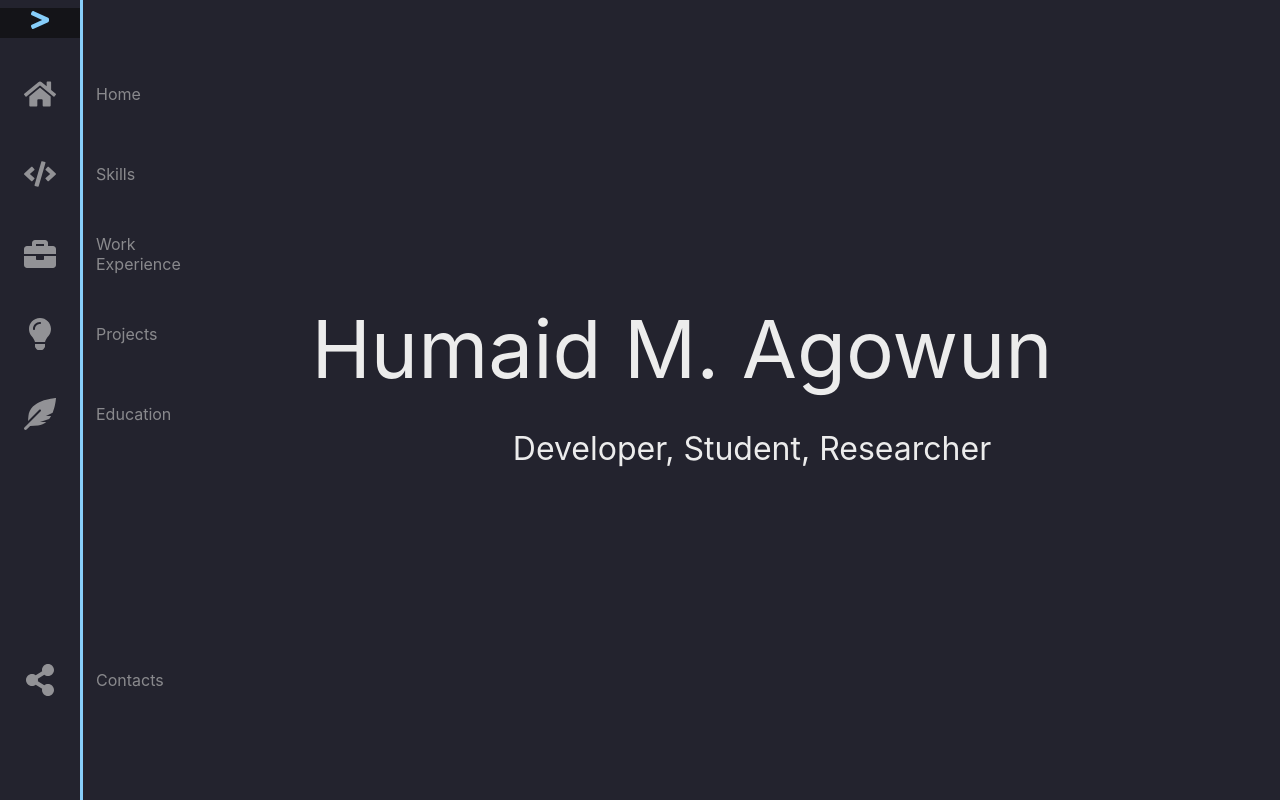
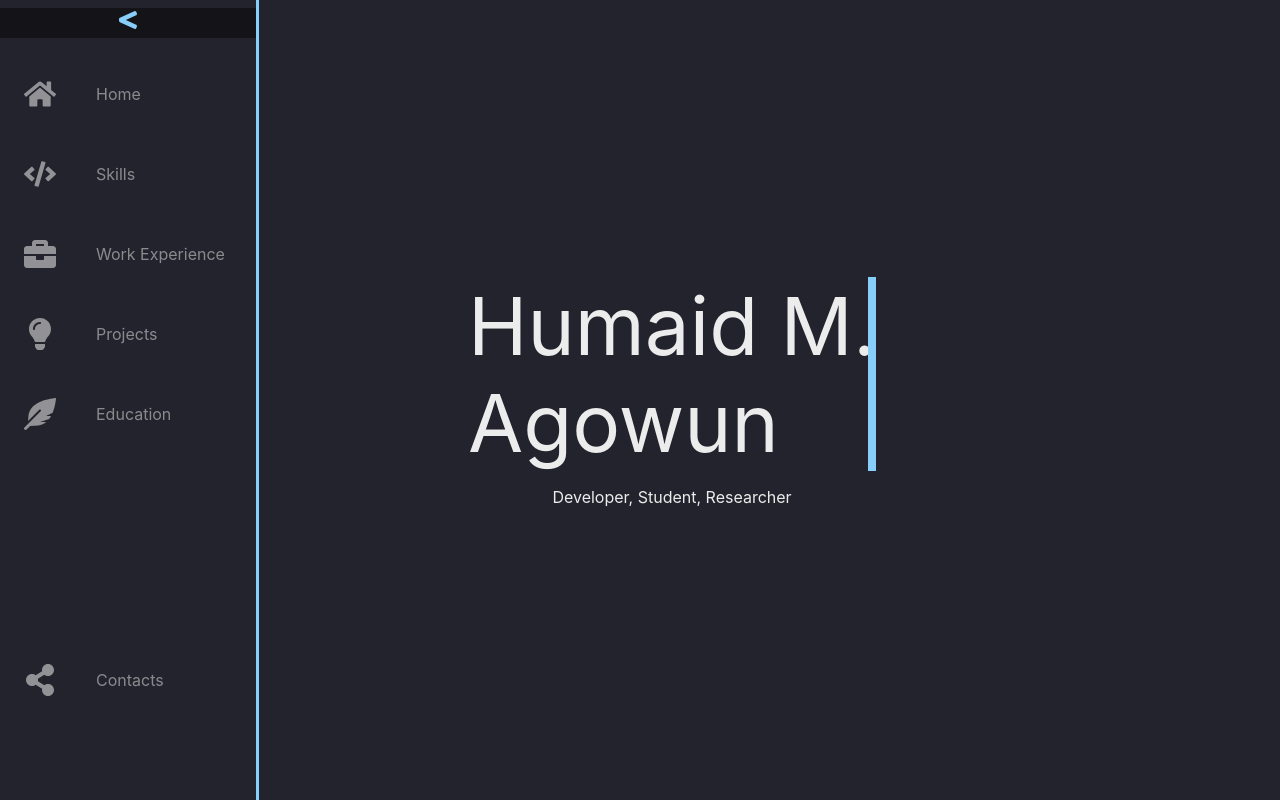
Before and after one commit to humaid123/portfolio, a React (Create React App) app: page / in a window 1280 px wide. Built offline with nearby package versions, Linux system fonts and the light colour scheme.

Commit message:
home page animation

```diff
--- a/src/App.css
+++ b/src/App.css
@@ -114,24 +114,29 @@ main {
 /*transition styles*/
 .page-enter {
   opacity: 0;
+  transform: scale(1.2);
 }
 
 .page-enter-active {
   opacity: 1;
-  transition: opacity 600ms;
+  transform: scale(1);
+  transition: opacity 600ms, transform 300ms;
 }
 
 .page-exit {
   opacity: 1;
+  transform: scale(1);
 }
 
 .page-exit-active {
   opacity: 0;
-  transition: opacity 600ms;
+  transform: scale(0.8);
+  transition: opacity 600ms, transform 300ms;
 }
 
 /*mobile*/
 @media only screen and (max-width: 600px) {
+  /*Nav bar*/
   .navbar {
     bottom: 0;
     width: 100vw;
@@ -154,11 +159,30 @@ main {
   main {
     margin: 0;
   }
+
+  /*Home*/
+  .name {
+    padding: 0;
+    margin-left: 20%;
+    font-size: 4rem;
+    width: 20rem;
+    border-right: 0.1em solid lightskyblue;
+  }
+
+  @keyframes typing {
+    from {
+      width: 0;
+    }
+    to {
+      width: 70%;
+    }
+  }
 }
 
 /*large screens*/
 @media only screen and (min-width: 600px) {
-  .container {
+  /*navbar*/
+  .page {
     margin-left: 6rem;
   }
   .navbar {
@@ -175,4 +199,41 @@ main {
     display: inline;
     transition: opacity 300ms;
   }
+
+  /*Home*/
+  .name {
+    padding: 0;
+    margin: 0;
+    font-size: 5rem;
+    width: 25rem;
+    border-right: 0.1em solid lightskyblue;
+  }
+
+  @keyframes typing {
+    from {
+      width: 0;
+    }
+    to {
+      width: 30%;
+    }
+  }
 }
+
+/*Home page typing animation*/
+.animated-home .name {
+  overflow: hidden;
+  border-right: 0.1em solid lightskyblue;
+  white-space: nowrap;
+  margin: 0 auto;
+  animation: typing 3.5s steps(40, end), blink-caret 0.9s step-end 6;
+}
+
+@keyframes blink-caret {
+  from,
+  to {
+    border-color: transparent;
+  }
+  50% {
+    border-color: lightskyblue;
+  }
+}
--- a/src/components/NavBar.js
+++ b/src/components/NavBar.js
@@ -12,45 +12,45 @@ import {
 
 export default function NavBar() {
   return (
-    <nav class="navbar">
-      <ul class="navbar-nav">
-        <li class="logo">
+    <nav className="navbar">
+      <ul className="navbar-nav">
+        <li className="logo">
           <FaGreaterThan />
         </li>
-        <li class="nav-item">
+        <li className="nav-item">
           <Link className="nav-link" to="/">
             <FaHome className="icon" />
-            <span class="link-text">Home</span>
+            <span className="link-text">Home</span>
           </Link>
         </li>
         <li className="nav-item">
           <Link className="nav-link" to="/skills">
             <FaCode className="icon" />
-            <span class="link-text">Skills</span>
+            <span className="link-text">Skills</span>
           </Link>
         </li>
         <li className="nav-item">
           <Link className="nav-link" to="/work">
             <FaBriefcase className="icon" />
-            <span class="link-text">Work Experience</span>
+            <span className="link-text">Work Experience</span>
           </Link>
         </li>
         <li className="nav-item">
           <Link className="nav-link" to="/projects">
             <FaLightbulb className="icon" />
-            <span class="link-text">Projects</span>
+            <span className="link-text">Projects</span>
           </Link>
         </li>
         <li className="nav-item">
           <Link className="nav-link" to="/education">
             <FaFeatherAlt className="icon" />
-            <span class="link-text">Education</span>
+            <span className="link-text">Education</span>
           </Link>
         </li>
         <li className="nav-item">
           <Link className="nav-link" to="/contacts">
             <FaShareAlt className="icon" />
-            <span class="link-text">Contacts</span>
+            <span className="link-text">Contacts</span>
           </Link>
         </li>
       </ul>
--- a/src/pages/Home.js
+++ b/src/pages/Home.js
@@ -9,14 +9,23 @@ const home_style = {
   flexDirection: "column",
 };
 
-const name_style = { padding: 0, margin: 0, marginLeft: 20, fontSize: "5rem" };
+export default function Home() {
+  const [animate, setAnimate] = useState(true);
 
-const title_style = { marginLeft: "10rem", fontSize: "2rem" };
-export default function Home() {
+  useEffect(() => {
+    if (window.sessionStorage.getItem("firstLoadDone") === null) {
+      setAnimate(true);
+      window.sessionStorage.setItem("firstLoadDone", 1);
+    } else {
+      setAnimate(false);
+    }
+  }, [animate]);
+
   return (
-    <div className="home" style={home_style}>
-      <p style={name_style}>Humaid M. Agowun</p>
-      <p style={title_style}>Developer, Student, Researcher</p>
+    <div className={animate ? "animated-home" : "home"} style={home_style}>
+      <span className="name">Humaid M.</span>
+      <span className="name">Agowun</span>
+      <p className="title">Developer, Student, Researcher</p>
     </div>
   );
 }
```
